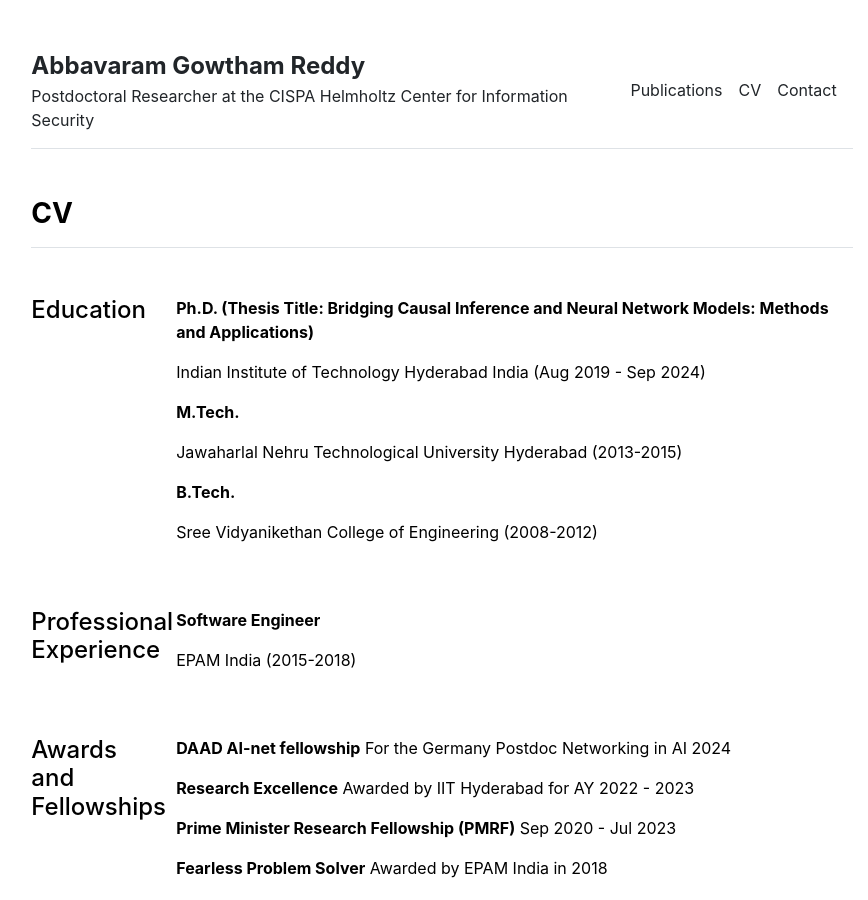
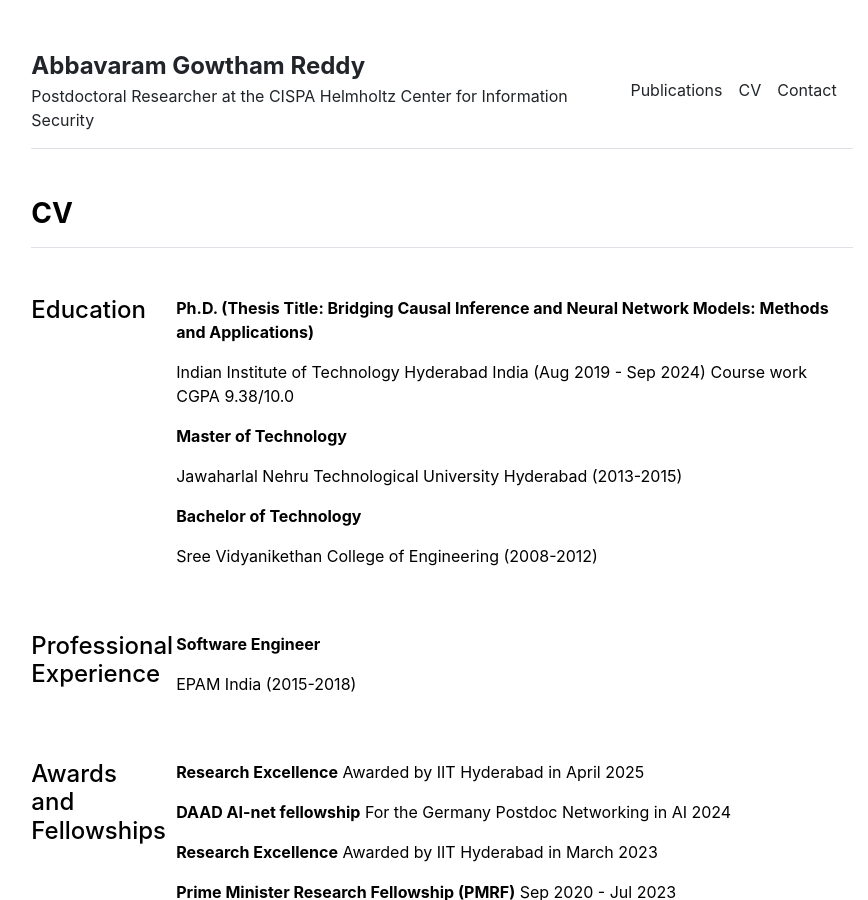
Before and after one commit to gautam0707/gautam0707.github.io, a Jekyll site: the page built from cv.md, in a window 1280 px wide and 900 px high. Shown: the whole window, without its empty margins (198-1066 px from the left). Built offline with Jekyll 4.4.1, drawn with Linux system fonts in a browser that asks for light colours; a style sheet for code colours, icons or effects is not loaded.

Commit message:
CV update

```diff
--- a/_data/cv/awards_and_fellowships.yml
+++ b/_data/cv/awards_and_fellowships.yml
@@ -1,8 +1,11 @@
+- title: 'Research Excellence'
+  description: 'Awarded by IIT Hyderabad in April 2025'
+
 - title: 'DAAD AI-net fellowship'
   description: 'For the Germany Postdoc Networking in AI 2024'
 
 - title: 'Research Excellence'
-  description: 'Awarded by IIT Hyderabad for AY 2022 - 2023'
+  description: 'Awarded by IIT Hyderabad in March 2023'
 
 - title: 'Prime Minister Research Fellowship (PMRF)'
   description: 'Sep 2020 - Jul 2023'
--- a/_data/cv/education.yml
+++ b/_data/cv/education.yml
@@ -1,8 +1,8 @@
 - title: 'Ph.D. (Thesis Title: Bridging Causal Inference and Neural Network Models: Methods and Applications)'
-  description: 'Indian Institute of Technology Hyderabad India (Aug 2019 - Sep 2024)'
+  description: 'Indian Institute of Technology Hyderabad India (Aug 2019 - Sep 2024) Course work CGPA 9.38/10.0'
 
-- title: 'M.Tech.'
+- title: 'Master of Technology'
   description: 'Jawaharlal Nehru Technological University Hyderabad (2013-2015)'
 
-- title: 'B.Tech.'
+- title: 'Bachelor of Technology'
   description: 'Sree Vidyanikethan College of Engineering (2008-2012)'
```
